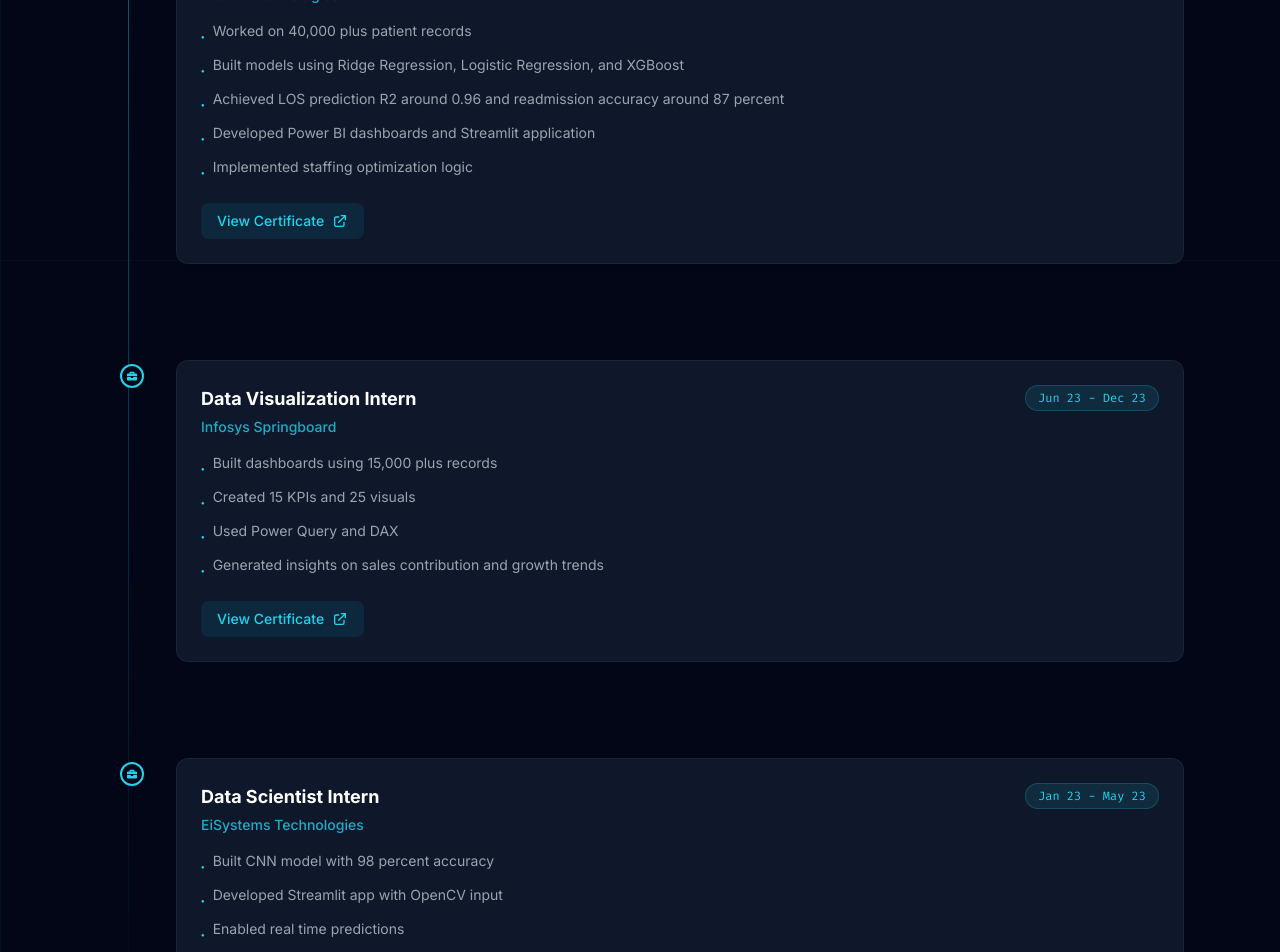
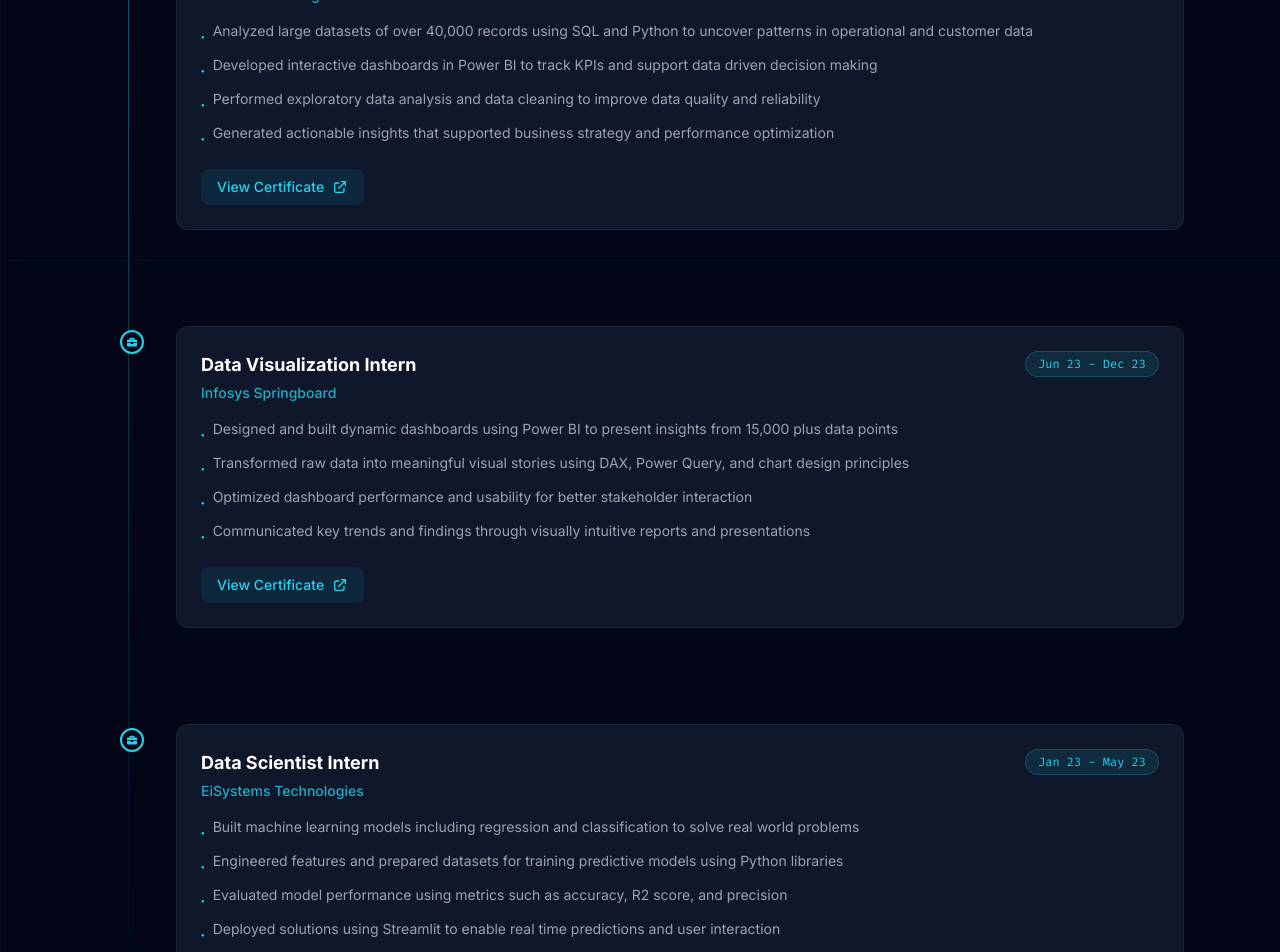
Before and after one commit to Meher450/portolio, a React (Vite) app: page / in a window 1280 px wide. Shown: the part 3740-4692 px from the top of the page. Built offline with nearby package versions, Linux system fonts and the light colour scheme.

Commit message:
Update portfolio contributions with detailed descriptions

```diff
--- a/src/data/portfolioData.js
+++ b/src/data/portfolioData.js
@@ -74,11 +74,10 @@ export const experience = [
     period: "Jan 24 - Present",
     certificateLink: "https://drive.google.com/file/d/1XlwBEmnIhoKesglvr2xZk5_Wu2SxS0xl/view?usp=sharing",
     contributions: [
-      "Worked on 40,000 plus patient records",
-      "Built models using Ridge Regression, Logistic Regression, and XGBoost",
-      "Achieved LOS prediction R2 around 0.96 and readmission accuracy around 87 percent",
-      "Developed Power BI dashboards and Streamlit application",
-      "Implemented staffing optimization logic"
+      "Analyzed large datasets of over 40,000 records using SQL and Python to uncover patterns in operational and customer data",
+      "Developed interactive dashboards in Power BI to track KPIs and support data driven decision making",
+      "Performed exploratory data analysis and data cleaning to improve data quality and reliability",
+      "Generated actionable insights that supported business strategy and performance optimization"
     ],
   },
   {
@@ -87,10 +86,10 @@ export const experience = [
     period: "Jun 23 - Dec 23",
     certificateLink: "https://drive.google.com/file/d/1J4jhaLNaJ9k5Ll3WrZHG3sLgYni-ilqH/view?usp=sharing",
     contributions: [
-      "Built dashboards using 15,000 plus records",
-      "Created 15 KPIs and 25 visuals",
-      "Used Power Query and DAX",
-      "Generated insights on sales contribution and growth trends"
+      "Designed and built dynamic dashboards using Power BI to present insights from 15,000 plus data points",
+      "Transformed raw data into meaningful visual stories using DAX, Power Query, and chart design principles",
+      "Optimized dashboard performance and usability for better stakeholder interaction",
+      "Communicated key trends and findings through visually intuitive reports and presentations"
     ],
   },
   {
@@ -99,9 +98,10 @@ export const experience = [
     period: "Jan 23 - May 23",
     certificateLink: "https://drive.google.com/file/d/1yiIshnmKUbVKpKU3QqFSHDU2ZBhrIIs2/view?usp=sharing",
     contributions: [
-      "Built CNN model with 98 percent accuracy",
-      "Developed Streamlit app with OpenCV input",
-      "Enabled real time predictions"
+      "Built machine learning models including regression and classification to solve real world problems",
+      "Engineered features and prepared datasets for training predictive models using Python libraries",
+      "Evaluated model performance using metrics such as accuracy, R2 score, and precision",
+      "Deployed solutions using Streamlit to enable real time predictions and user interaction"
     ],
   }
 ];
```
